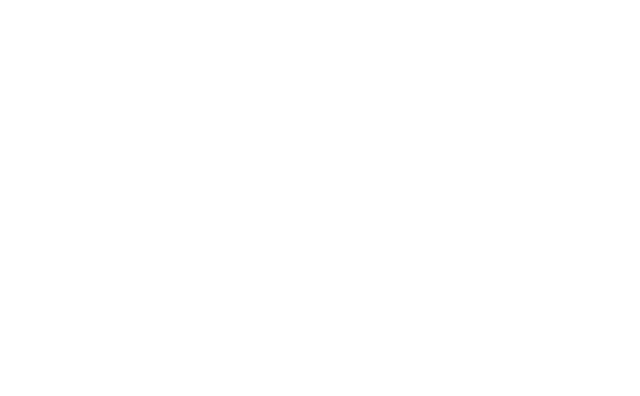
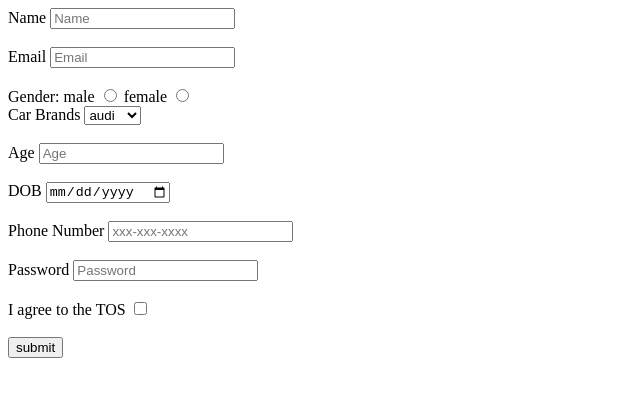
Before and after one commit to acciojob/signup-form-car-Durge15, a website: page main.html in a window 1280 px wide. Shown: the whole page, without its empty margins (0-640 px from the left). Drawn offline with Linux system fonts and the light colour scheme.

Commit message:
created a submission

```diff
--- a/main.html
+++ b/main.html
@@ -8,6 +8,48 @@
 
 <body>
 	<!-- the entire body must be written by student -->
+    <form action="#" method="post">
+       <label for="name">Name</label>
+		<input  type="text" id="name" placeholder="Name"  required><br><br>
+
+		<label for="email" >Email</label>
+		<input  type="email" id="email" placeholder="Email"  required><br><br>
+
+		<span>Gender: </span>
+		<label for="gender_m" >male</label>
+		<input  type="radio"  name="gender" id="gender_m"   required>
+		<label for="gender_f" >female</label>
+		<input  type="radio"  name="gender" id="gender_f"   required>
+        <br>
+
+		<label for="cars">Car Brands</label>
+		<select id="cars">
+			<option> audi</option>
+			<option>bmw</option>
+			<option>ferrari</option>
+			<option>alto</option>
+		</select>
+		<br><br>
+
+		<label for="age">Age</label>
+		<input  type="Number" id="age" placeholder="Age"  required><br><br>
+
+		<label for="dob" >DOB</label>
+		<input  type="Date" id="dob"   required><br><br>
+
+		<label for="tel">Phone Number</label>
+		<input  type="	Tel" id="tel" placeholder="xxx-xxx-xxxx"  ><br><br>
+
+
+		<label for="password" >Password</label>
+		<input  type="Password" id="password" placeholder="Password"  required><br><br>
+
+		<label for="tos">I agree to the TOS</label>
+		<input  type="Checkbox" id="tos"   required><br><br>
+
+		<input type="submit" value="submit">
+
+	</form>
     <script type="text/javascript" src="./script.js">
 </script>
 
```
